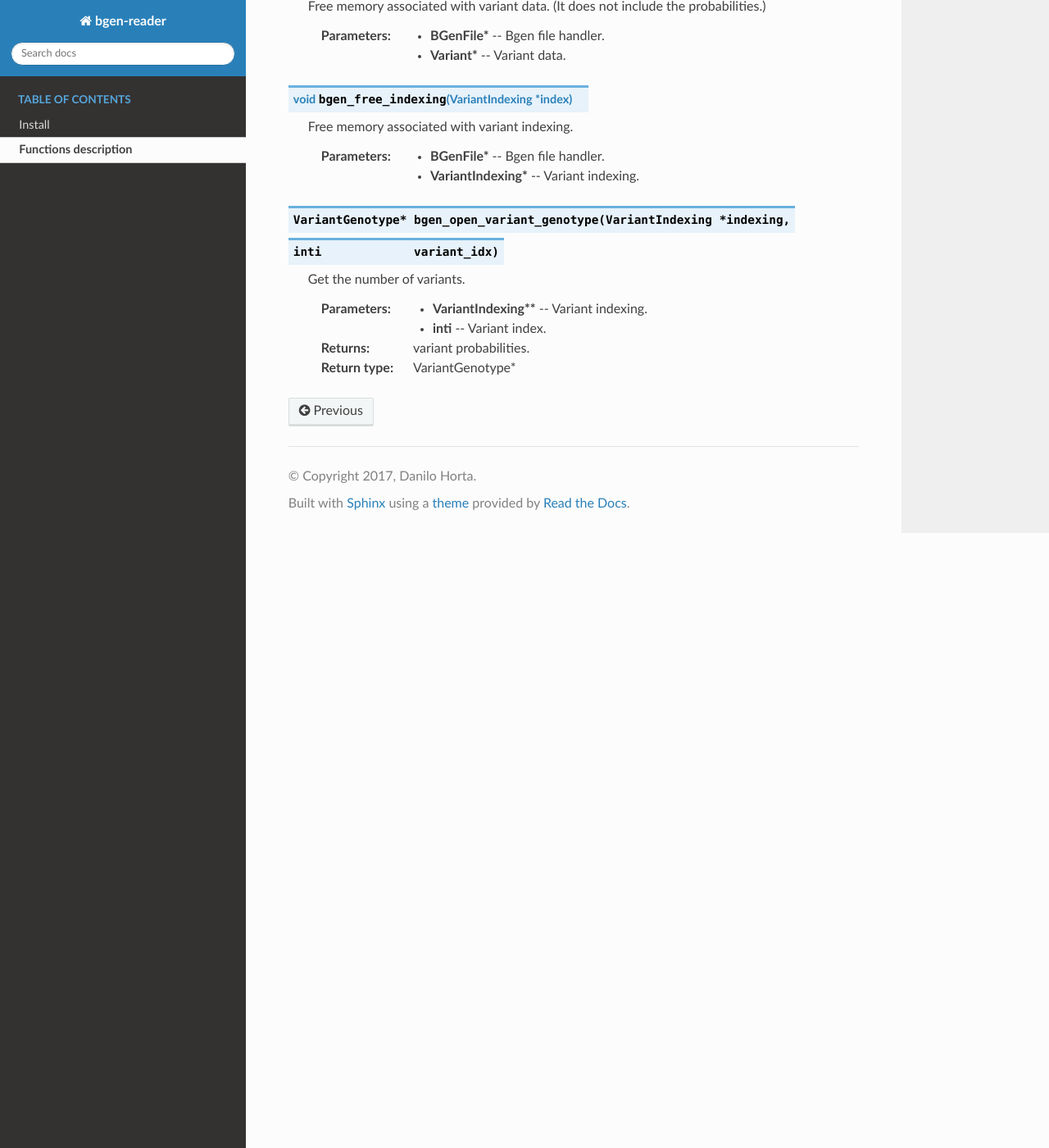
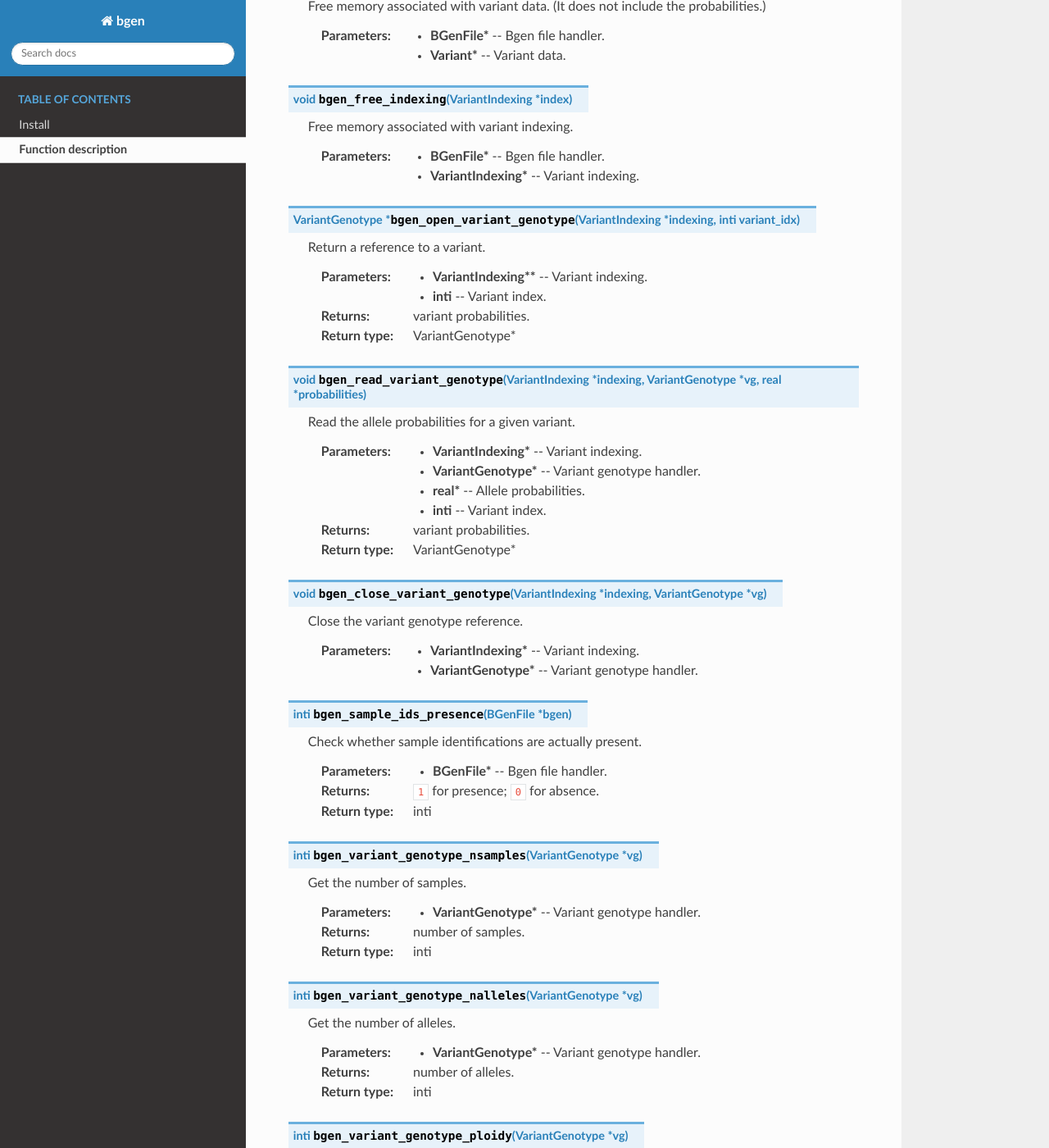
Before and after one commit to limix/bgen, a Sphinx documentation site: the page built from doc/api.rst, in a window 1280 px wide and 1400 px high, scrolled down 1352 px. Shown: the whole window at 82% size. Built offline with Sphinx 7.4.7 and the Read the Docs theme 2.0.0, drawn with Linux system fonts in a browser that asks for light colours; some of the changed text lies outside the part shown.

Commit message:
bgen doc

```diff
--- a/doc/api.rst
+++ b/doc/api.rst
@@ -1,6 +1,6 @@
-*********************
-Functions description
-*********************
+********************
+Function description
+********************
 
 .. c:function:: BGenFile* bgen_open(const byte* filepath)
 
@@ -65,61 +65,80 @@ Functions description
   :param BGenFile*: Bgen file handler.
   :param Variant*: Variant data.
 
-.. c:function:: void bgen_free_indexing(VariantIndexing *index)
+.. c:function:: void bgen_free_indexing(VariantIndexing* index)
 
   Free memory associated with variant indexing.
 
   :param BGenFile*: Bgen file handler.
   :param VariantIndexing*: Variant indexing.
 
-.. c:function:: VariantGenotype* bgen_open_variant_genotype(VariantIndexing *indexing,
-                                                inti             variant_idx)
+.. c:function:: VariantGenotype* bgen_open_variant_genotype(VariantIndexing* indexing,\
+                                                            inti             variant_idx)
 
-  Get the number of variants.
+  Return a reference to a variant.
 
   :param VariantIndexing**: Variant indexing.
   :param inti: Variant index.
   :return: variant probabilities.
   :rtype: VariantGenotype*
 
-  .. void             bgen_read_variant_genotype(VariantIndexing *indexing,
-  ..                                             VariantGenotype *vg,
-  ..                                             real            *probabilities);
+.. c:function:: void bgen_read_variant_genotype(VariantIndexing* indexing,\
+                                                VariantGenotype* vg,\
+                                                real*            probabilities)
 
-.. .. c:function:: inti bgen_read_genotype(BGenFile*  bgen,\
-..                                                   inti   variant_idx,\
-..                                                   uint32_t** ui_probs,\
-..                                                   inti*  ploidy,\
-..                                                   inti*  nalleles)
-..
-..   Read the genotype probabilities of the specified variant index.
-..   Let :math:`n_a` and :math:`n_p` be the number of alleles and the ploidy.
-..   The resulting matrix ``ui_probs`` will be :math:`n`-by-:math:`k`, where
-..   :math:`n` is the number of samples and
-..
-..   .. math::
-..
-..     k = {n_a + n_p - 1 \choose n_a - 1}.
-..
-..   :param BGenFile*: Bgen file handler.
-..   :param inti: Variant index.
-..   :param inti**: Genotype probabilities.
-..   :param inti*: Ploidy.
-..   :param inti*: Number of alleles.
-..
-..   :return: exit status.
-..   :rtype: inti
+  Read the allele probabilities for a given variant.
 
+  :param VariantIndexing*: Variant indexing.
+  :param VariantGenotype*: Variant genotype handler.
+  :param real*: Allele probabilities.
+  :param inti: Variant index.
+  :return: variant probabilities.
+  :rtype: VariantGenotype*
 
+.. c:function:: void bgen_close_variant_genotype(VariantIndexing* indexing,\
+                                                 VariantGenotype* vg)
 
+  Close the variant genotype reference.
 
-..
-.. inti bgen_variant_genotype_nsamples(VariantGenotype *vg);
-.. inti bgen_variant_genotype_nalleles(VariantGenotype *vg);
-.. inti bgen_variant_genotype_ploidy(VariantGenotype *vg);
-.. inti bgen_variant_genotype_ncombs(VariantGenotype *vg);
-..
-.. void bgen_close_variant_genotype(VariantIndexing *indexing,
-..                                  VariantGenotype *vg);
-..
-.. inti bgen_sample_ids_presence(BGenFile *bgen);
+  :param VariantIndexing*: Variant indexing.
+  :param VariantGenotype*: Variant genotype handler.
+
+.. c:function:: inti bgen_sample_ids_presence(BGenFile* bgen)
+
+  Check whether sample identifications are actually present.
+
+  :param BGenFile*: Bgen file handler.
+  :return: ``1`` for presence; ``0`` for absence.
+  :rtype: inti
+
+.. c:function:: inti bgen_variant_genotype_nsamples(VariantGenotype *vg)
+
+  Get the number of samples.
+
+  :param VariantGenotype*: Variant genotype handler.
+  :return: number of samples.
+  :rtype: inti
+
+.. c:function:: inti bgen_variant_genotype_nalleles(VariantGenotype *vg)
+
+  Get the number of alleles.
+
+  :param VariantGenotype*: Variant genotype handler.
+  :return: number of alleles.
+  :rtype: inti
+
+.. c:function:: inti bgen_variant_genotype_ploidy(VariantGenotype *vg)
+
+  Get the ploidy.
+
+  :param VariantGenotype*: Variant genotype handler.
+  :return: ploidy.
+  :rtype: inti
+
+.. c:function:: inti bgen_variant_genotype_ncombs(VariantGenotype *vg)
+
+  Get the number of genotype combinations.
+
+  :param VariantGenotype*: Variant genotype handler.
+  :return: number of genotype combinations.
+  :rtype: inti
--- a/doc/conf.py
+++ b/doc/conf.py
@@ -13,7 +13,7 @@ extensions = ['sphinx.ext.mathjax']
 templates_path = ['_templates']
 source_suffix = '.rst'
 master_doc = 'index'
-project = 'bgen-reader'
+project = 'bgen'
 copyright = '2017, Danilo Horta'
 author = 'Danilo Horta'
 
@@ -29,19 +29,19 @@ todo_include_todos = False
 
 html_theme = 'sphinx_rtd_theme'
 html_theme_path = [sphinx_rtd_theme.get_html_theme_path()]
-htmlhelp_basename = 'bgen-readerdoc'
+htmlhelp_basename = 'bgendoc'
 
 latex_elements = {}
 
 latex_documents = [
-    (master_doc, 'bgen-reader.tex', 'bgen-reader Documentation',
+    (master_doc, 'bgen.tex', 'bgen Documentation',
      'Danilo Horta', 'manual'),
 ]
 
-man_pages = [(master_doc, 'bgen-reader', 'bgen-reader Documentation', [author],
+man_pages = [(master_doc, 'bgen', 'bgen Documentation', [author],
               1)]
 
 texinfo_documents = [
-    (master_doc, 'bgen-reader', 'bgen-reader Documentation', author,
-     'bgen-reader', 'One line description of project.', 'Miscellaneous'),
+    (master_doc, 'bgen', 'bgen Documentation', author,
+     'bgen', 'One line description of project.', 'Miscellaneous'),
 ]
```
